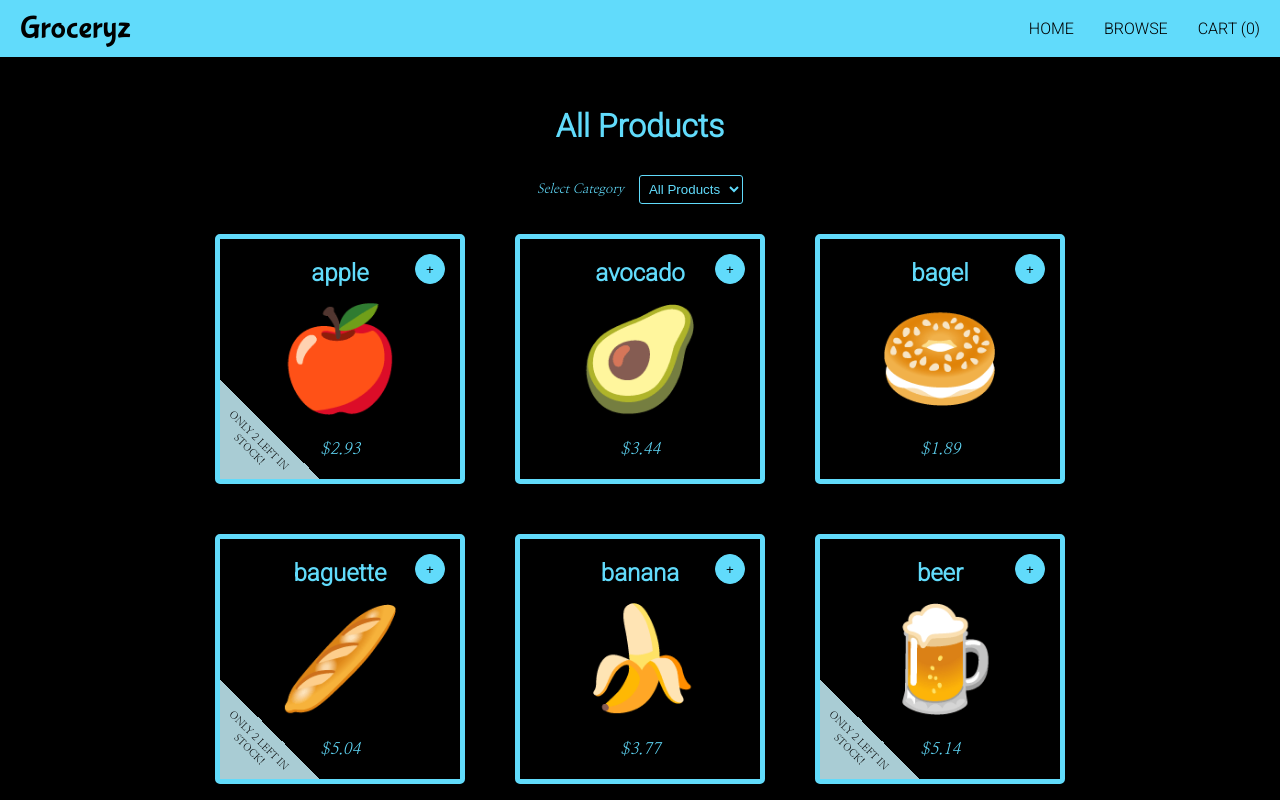
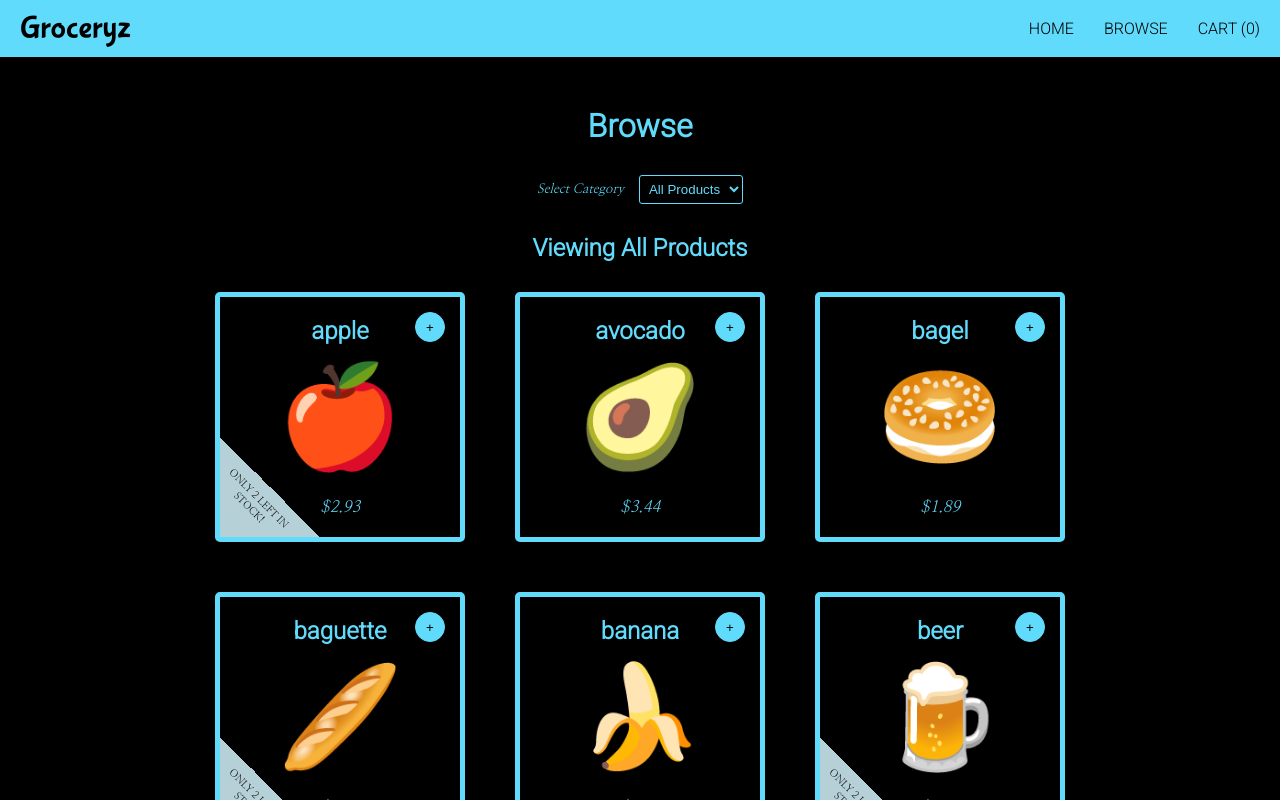
Before and after one commit to jtreeves/grocery-react, a React (Create React App) app: page /browse in a window 1280 px wide. Shown: the top 800 px of the page. Built offline with nearby package versions, Linux system fonts and the light colour scheme.

Commit message:
[BrowsePage] Add separate header for category

```diff
--- a/src/components/browse/BrowsePage.tsx
+++ b/src/components/browse/BrowsePage.tsx
@@ -36,11 +36,13 @@ function BrowsePage(): JSX.Element {
 
     return (
         <main id='browse'>
-            <h1>{category.name}</h1>
+            <h1>Browse</h1>
 
             <SelectCategory
                 handleCategory={handleCategory}
             />
+
+            <h2>Viewing {category.name}</h2>
 
             <ProductsList
                 products={products}
--- a/src/styles/products.css
+++ b/src/styles/products.css
@@ -49,7 +49,7 @@
     width: 100px;
     background-image: linear-gradient(
         to top right,
-        #a9ccd4 50%,
+        #b5d1d7 50%,
         transparent 0
     );
     display: flex;
```
